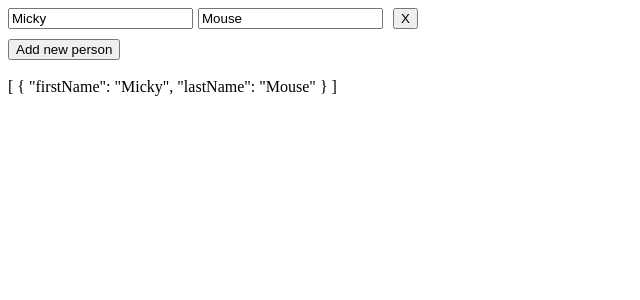
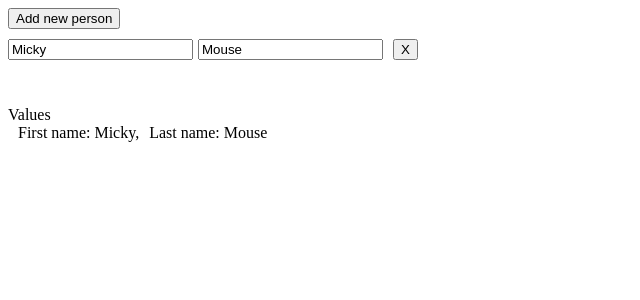
Before and after one commit to virajdicholkar/angular-git-stackbliz-trial, an Angular app: page / in a window 1280 px wide. Shown: the top 300 px of the page, without its empty margins (0-640 px from the left). Built offline with nearby package versions, Linux system fonts and the light colour scheme.

Commit message:
Added styling for form values result display

```diff
--- a/src/app/parent-form/parent-form.component.css
+++ b/src/app/parent-form/parent-form.component.css
@@ -6,3 +6,10 @@
   height: 21px;
   margin-left: 10px;
 }
+
+.add-btn{
+  margin-bottom: 10px;
+}
+.form-value{
+  margin-left: 10px;
+}
--- a/src/app/parent-form/parent-form.component.html
+++ b/src/app/parent-form/parent-form.component.html
@@ -1,13 +1,17 @@
 <div [formGroup]=parentForm>
+  <button class='add-btn' (click)=addToList()> Add new person</button>
 	<div class="d-flex" formArrayName="personList" *ngFor="let personForm of f['personList']['controls']; let i=index">
 		<child-form [formControl]="personForm"></child-form>
     <button class="remove-btn" (click)='removeFromList(i)'>X</button>
 	</div>
 
-  <button class='' (click)=addToList()> Add new person</button>
 </div>
 
 <br>
+<br>
+Values
 
-
-{{f['personList'].value| json}}
+<div *ngFor="let person of f['personList'].value">
+  <span class="form-value">First name: {{person.firstName}},</span>
+  <span class="form-value">Last name: {{person.lastName}}</span>
+</div>
```
